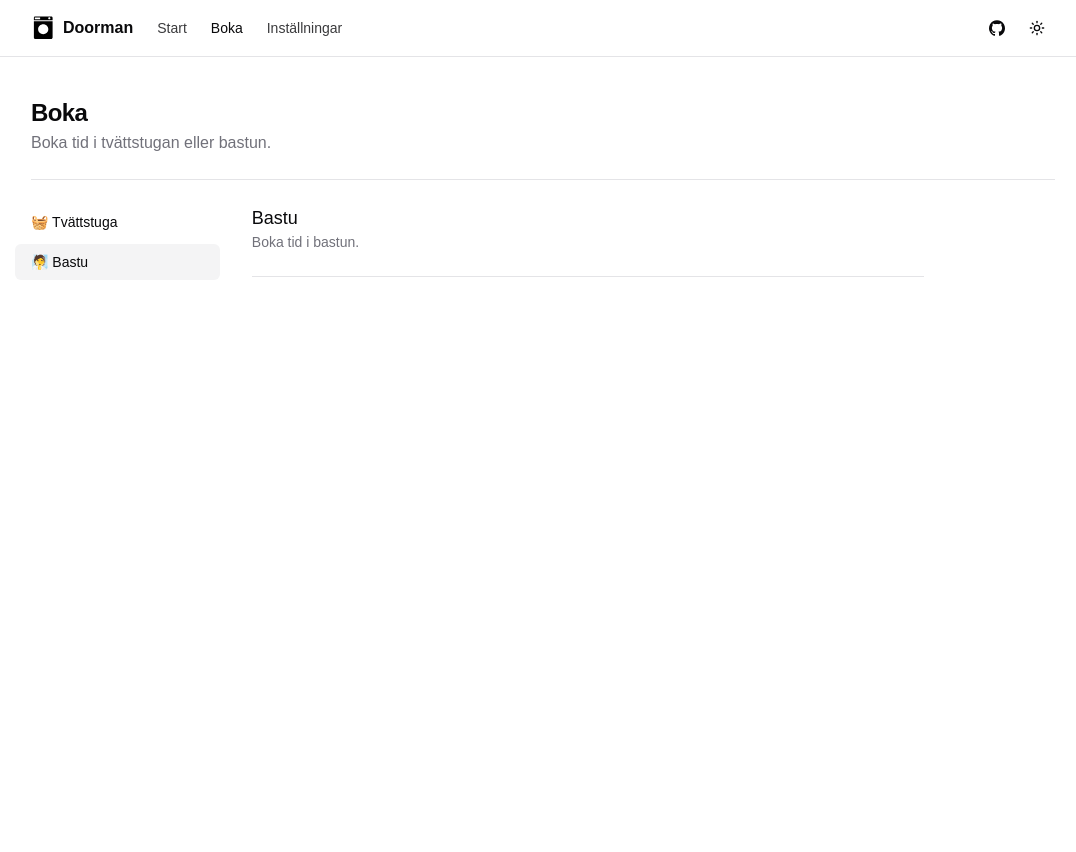
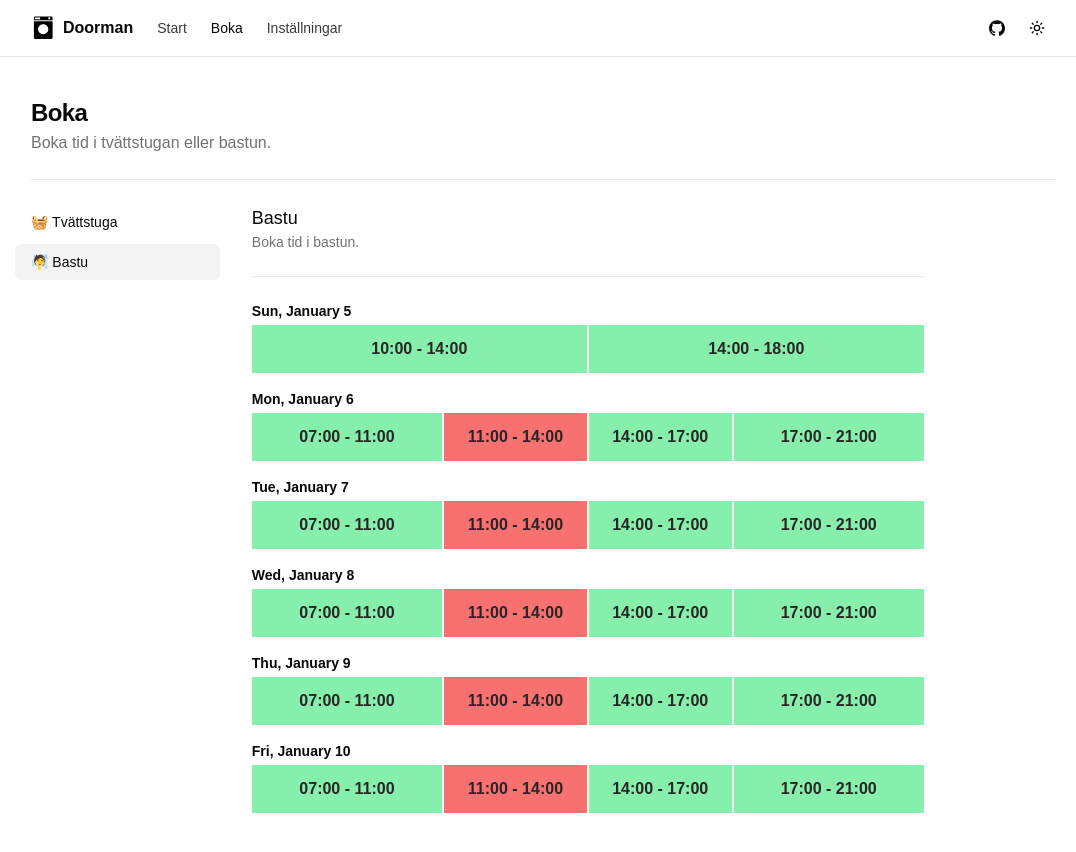
Before and after one commit to sebdanielsson/doorman, a Next.js app: page /book/sauna in a window 1280 px wide. Shown: the top 852 px of the page, without its empty margins (97-1173 px from the left). Built offline with nearby package versions, Linux system fonts and the light colour scheme.

Commit message:
Add example for sauna booking

```diff
--- a/app/book/sauna/page.tsx
+++ b/app/book/sauna/page.tsx
@@ -1,20 +1,87 @@
 import { Metadata } from 'next';
 
 import { Separator } from '@/components/ui/separator';
+import { Toaster } from '@/components/ui/toaster';
+import { Booking } from '@/components/booking';
+import { addDays } from 'date-fns';
+import { DaySchedule } from '@/types/booking';
 
 export const metadata: Metadata = {
   title: 'Boka bastu',
   description: 'Boka tid i bastun.',
 };
 
+// Mock data
+const mockSchedule: DaySchedule[] = [
+  {
+    date: new Date(),
+    slots: [
+      { start: '10:00', end: '14:00', isAvailable: true },
+      { start: '14:00', end: '18:00', isAvailable: true },
+    ],
+  },
+  {
+    date: addDays(new Date(), 1),
+    slots: [
+      { start: '07:00', end: '11:00', isAvailable: true },
+      { start: '11:00', end: '14:00', isAvailable: false },
+      { start: '14:00', end: '17:00', isAvailable: true },
+      { start: '17:00', end: '21:00', isAvailable: true },
+    ],
+  },
+
+  {
+    date: addDays(new Date(), 2),
+    slots: [
+      { start: '07:00', end: '11:00', isAvailable: true },
+      { start: '11:00', end: '14:00', isAvailable: false },
+      { start: '14:00', end: '17:00', isAvailable: true },
+      { start: '17:00', end: '21:00', isAvailable: true },
+    ],
+  },
+
+  {
+    date: addDays(new Date(), 3),
+    slots: [
+      { start: '07:00', end: '11:00', isAvailable: true },
+      { start: '11:00', end: '14:00', isAvailable: false },
+      { start: '14:00', end: '17:00', isAvailable: true },
+      { start: '17:00', end: '21:00', isAvailable: true },
+    ],
+  },
+
+  {
+    date: addDays(new Date(), 4),
+    slots: [
+      { start: '07:00', end: '11:00', isAvailable: true },
+      { start: '11:00', end: '14:00', isAvailable: false },
+      { start: '14:00', end: '17:00', isAvailable: true },
+      { start: '17:00', end: '21:00', isAvailable: true },
+    ],
+  },
+
+  {
+    date: addDays(new Date(), 5),
+    slots: [
+      { start: '07:00', end: '11:00', isAvailable: true },
+      { start: '11:00', end: '14:00', isAvailable: false },
+      { start: '14:00', end: '17:00', isAvailable: true },
+      { start: '17:00', end: '21:00', isAvailable: true },
+    ],
+  },
+  // Add more days as needed...
+];
+
 export default function BookAccountPage() {
   return (
     <div className="space-y-6">
-      <div>
+      <div className="hidden lg:block">
         <h3 className="text-lg font-medium">Bastu</h3>
         <p className="text-sm text-muted-foreground">Boka tid i bastun.</p>
       </div>
-      <Separator />
+      <Separator className="hidden lg:block" />
+      <Booking schedule={mockSchedule} />
+      <Toaster />
     </div>
   );
 }
```
Also changed, not shown: app/book/sauna/page-form.tsx (deleted).
